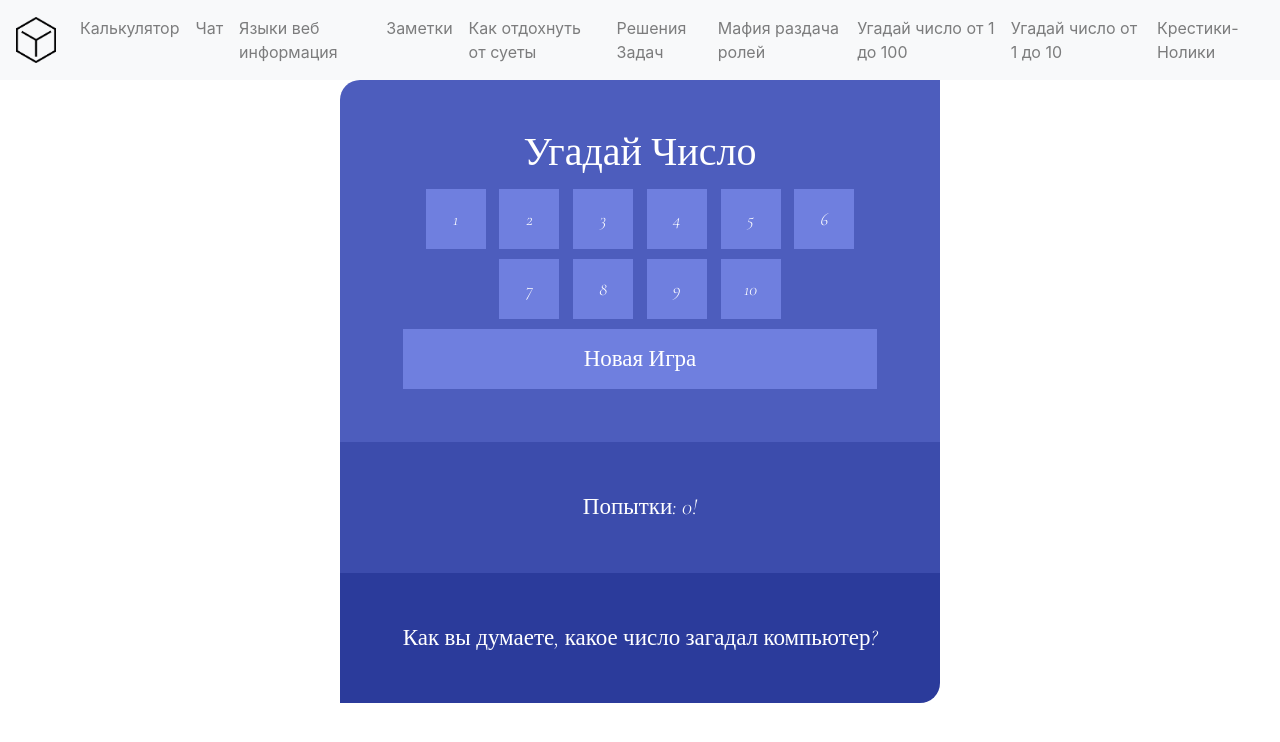
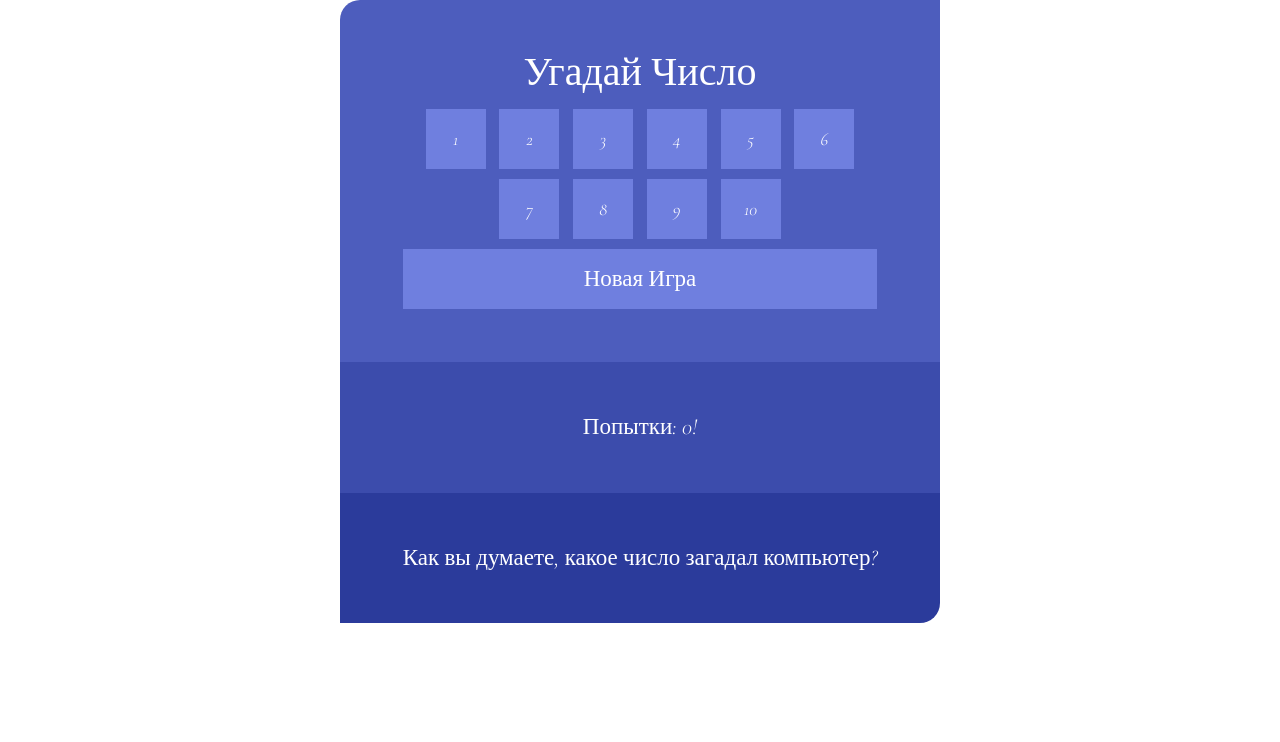
Before and after one commit to rolmaf/guessthenumber, a plain HTML site: page index.html in a window 1280 px wide. Drawn offline with nearby package versions, Linux system fonts and the light colour scheme.

Commit message:
Убрал меню

```diff
--- a/index.html
+++ b/index.html
@@ -8,47 +8,6 @@
     <link rel="stylesheet" href="style.css">
 </head>
 <body>
-    <nav class="navbar navbar-expand-lg navbar-light bg-light">
-        <a class="navbar-brand" href="https://rolmaf.github.io/esspres"><img src="logo.png" alt="" class="logo-navbar"></a>
-        <button class="navbar-toggler" type="button" data-toggle="collapse" data-target="#navbarNav" aria-controls="navbarNav" aria-expanded="false" aria-label="Toggle navigation">
-          <span class="navbar-toggler-icon"></span>
-        </button>
-        <div class="collapse navbar-collapse" id="navbarNav">
-          <ul class="navbar-nav">
-            <li class="nav-item">
-              <a class="nav-link" href="https://rolmaf.github.io/procalc">Калькулятор</a>
-            </li>
-            <li class="nav-item">
-              <a class="nav-link" href="http://addbookers.000webhostapp.com/">Чат</a>
-            </li>
-            <li class="nav-item">
-                <a class="nav-link" href="http://jazykiweb.000webhostapp.com/">Языки веб информация</a>
-            </li>
-            <li class="nav-item">
-                <a class="nav-link" href="https://rolmaf.github.io/todo">Заметки</a>
-            </li>
-            <li class="nav-item">
-                <a class="nav-link" href="https://rolmaf.github.io/tolivegoodly">Как отдохнуть от суеты</a>
-            </li>
-            <li class="nav-item">
-                <a class="nav-link" href="https://rolmaf.github.io/infohelp/">Решения Задач</a>
-            </li>
-            <li class="nav-item">
-                <a class="nav-link" href="https://rolmaf.github.io/">Мафия раздача ролей</a>
-            </li>
-            <li class="nav-item">
-                <a class="nav-link" href="http://gamewithjs.000webhostapp.com/">Угадай число от 1 до 100</a>
-            </li>
-            <li class="nav-item">
-                <a class="nav-link" href="# ">Угадай число от 1 до 10</a>
-            </li>
-            <li class="nav-item">
-                <a class="nav-link" href="https://rolmaf.github.io/Xvs0">Крестики-Нолики</a>
-            </li>
-          </ul>
-        </div>
-      </nav>
-
     <div class="all">
         <div class="content">
             <h1>Угадай Число</h1>
```
